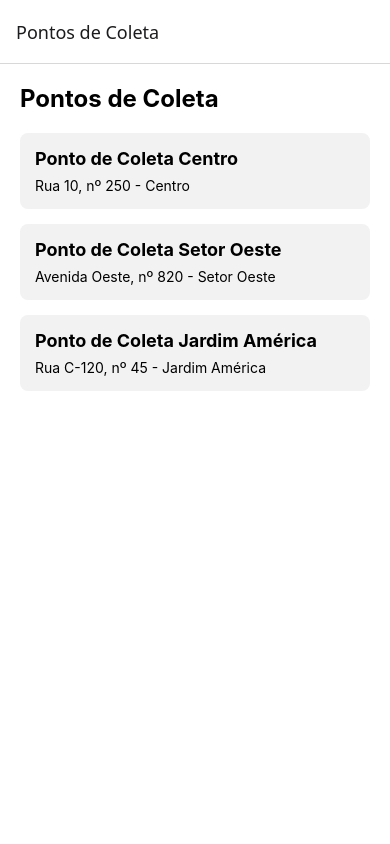
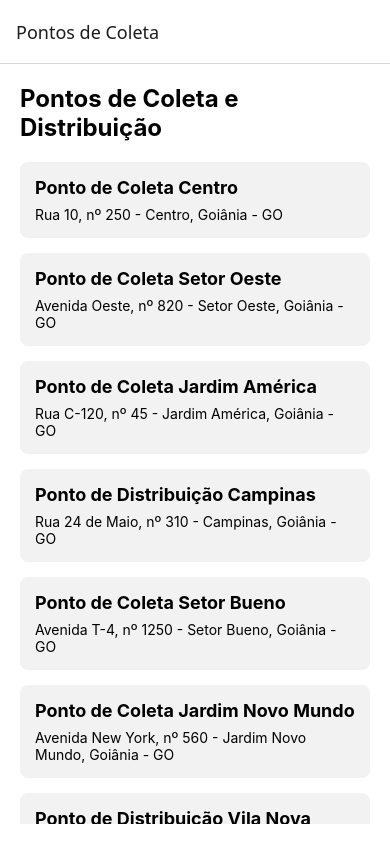
Before and after one commit to matheusaraujo00727/instituto-mao-amiga, a React Native app: screen / in a window 390 px wide. Built offline with nearby package versions, Linux system fonts and the light colour scheme.

Commit message:
ref4: adiciona FlatList e amplia pontos

```diff
--- a/App.tsx
+++ b/App.tsx
@@ -1,6 +1,12 @@
 import { NavigationContainer } from '@react-navigation/native';
 import { createNativeStackNavigator } from '@react-navigation/native-stack';
-import { StyleSheet, Text, TouchableOpacity, View } from 'react-native';
+import {
+  FlatList,
+  StyleSheet,
+  Text,
+  TouchableOpacity,
+  View,
+} from 'react-native';
 import type { NativeStackScreenProps } from '@react-navigation/native-stack';
 
 type Ponto = {
@@ -24,26 +30,66 @@ const pontosMock: Ponto[] = [
   {
     id: '1',
     nome: 'Ponto de Coleta Centro',
-    endereco: 'Rua 10, nº 250 - Centro',
+    endereco: 'Rua 10, nº 250 - Centro, Goiânia - GO',
     horario: 'Segunda a sexta, das 8h às 17h',
     recebeDistribui:
-      'Recebe alimentos e roupas e distribui para famílias cadastradas.',
+      'Recebe alimentos não perecíveis, roupas e produtos de higiene. Distribui cestas básicas para famílias cadastradas.',
   },
   {
     id: '2',
     nome: 'Ponto de Coleta Setor Oeste',
-    endereco: 'Avenida Oeste, nº 820 - Setor Oeste',
+    endereco: 'Avenida Oeste, nº 820 - Setor Oeste, Goiânia - GO',
     horario: 'Terça, quinta e sábado, das 9h às 16h',
     recebeDistribui:
-      'Recebe roupas, calçados e cobertores.',
+      'Recebe roupas, calçados e cobertores. Distribui roupas para famílias em situação de vulnerabilidade.',
   },
   {
     id: '3',
     nome: 'Ponto de Coleta Jardim América',
-    endereco: 'Rua C-120, nº 45 - Jardim América',
+    endereco: 'Rua C-120, nº 45 - Jardim América, Goiânia - GO',
     horario: 'Segunda, quarta e sexta, das 8h às 14h',
     recebeDistribui:
-      'Recebe alimentos não perecíveis e distribui cestas básicas.',
+      'Recebe alimentos não perecíveis e produtos de higiene. Distribui cestas básicas e kits de higiene.',
+  },
+  {
+    id: '4',
+    nome: 'Ponto de Distribuição Campinas',
+    endereco: 'Rua 24 de Maio, nº 310 - Campinas, Goiânia - GO',
+    horario: 'Segunda e quarta, das 10h às 16h',
+    recebeDistribui:
+      'Distribui alimentos, roupas e produtos de higiene para famílias previamente cadastradas.',
+  },
+  {
+    id: '5',
+    nome: 'Ponto de Coleta Setor Bueno',
+    endereco: 'Avenida T-4, nº 1250 - Setor Bueno, Goiânia - GO',
+    horario: 'Terça a sexta, das 9h às 18h',
+    recebeDistribui:
+      'Recebe alimentos, roupas infantis e brinquedos. Distribui os itens arrecadados para famílias atendidas pelo instituto.',
+  },
+  {
+    id: '6',
+    nome: 'Ponto de Coleta Jardim Novo Mundo',
+    endereco: 'Avenida New York, nº 560 - Jardim Novo Mundo, Goiânia - GO',
+    horario: 'Quarta e sábado, das 8h às 15h',
+    recebeDistribui:
+      'Recebe alimentos, roupas e cobertores. Distribui cestas básicas e agasalhos durante os períodos de maior necessidade.',
+  },
+  {
+    id: '7',
+    nome: 'Ponto de Distribuição Vila Nova',
+    endereco: 'Rua 209, nº 180 - Vila Nova, Goiânia - GO',
+    horario: 'Segunda, terça e quinta, das 13h às 18h',
+    recebeDistribui:
+      'Distribui alimentos, roupas e kits de higiene para famílias cadastradas no programa de assistência.',
+  },
+  {
+    id: '8',
+    nome: 'Ponto de Coleta Setor Universitário',
+    endereco: 'Rua 261, nº 95 - Setor Universitário, Goiânia - GO',
+    horario: 'Segunda a sexta, das 8h às 16h',
+    recebeDistribui:
+      'Recebe alimentos, roupas, livros e materiais escolares. Distribui materiais escolares e alimentos para famílias atendidas.',
   },
 ];
 
@@ -72,26 +118,26 @@ function PontoItem({
   );
 }
 
-function TelaListaPontos({
-  navigation,
-}: {
-  navigation: any;
-}) {
+function TelaListaPontos({ navigation }: ListaPontosProps) {
   return (
     <View style={styles.container}>
-      <Text style={styles.titulo}>Pontos de Coleta</Text>
+      <Text style={styles.titulo}>Pontos de Coleta e Distribuição</Text>
 
-      {pontosMock.map((ponto) => (
+      <FlatList
+        data={pontosMock}
+        keyExtractor={(item) => item.id}
+        renderItem={({ item }) => (
           <PontoItem
-          key={ponto.id}
-          ponto={ponto}
+            ponto={item}
             onPress={() =>
               navigation.navigate('DetalhePonto', {
-              pontoId: ponto.id,
+                pontoId: item.id,
               })
             }
           />
-      ))}
+        )}
+        showsVerticalScrollIndicator={false}
+      />
     </View>
   );
 }
@@ -106,7 +152,7 @@ function DetalhePonto({ ponto }: { ponto: Ponto }) {
       </Text>
 
       <Text style={styles.campo}>
-        Horário: {ponto.horario}
+        Dias e horários: {ponto.horario}
       </Text>
 
       <Text style={styles.campo}>
@@ -116,9 +162,7 @@ function DetalhePonto({ ponto }: { ponto: Ponto }) {
   );
 }
 
-function TelaDetalhePonto({
-  route,
-}: DetalhePontoProps) {
+function TelaDetalhePonto({ route }: DetalhePontoProps) {
   const { pontoId } = route.params;
 
   const ponto = pontosMock.find((ponto) => ponto.id === pontoId);
```
Lines whose indentation alone changed are shown as unchanged.
